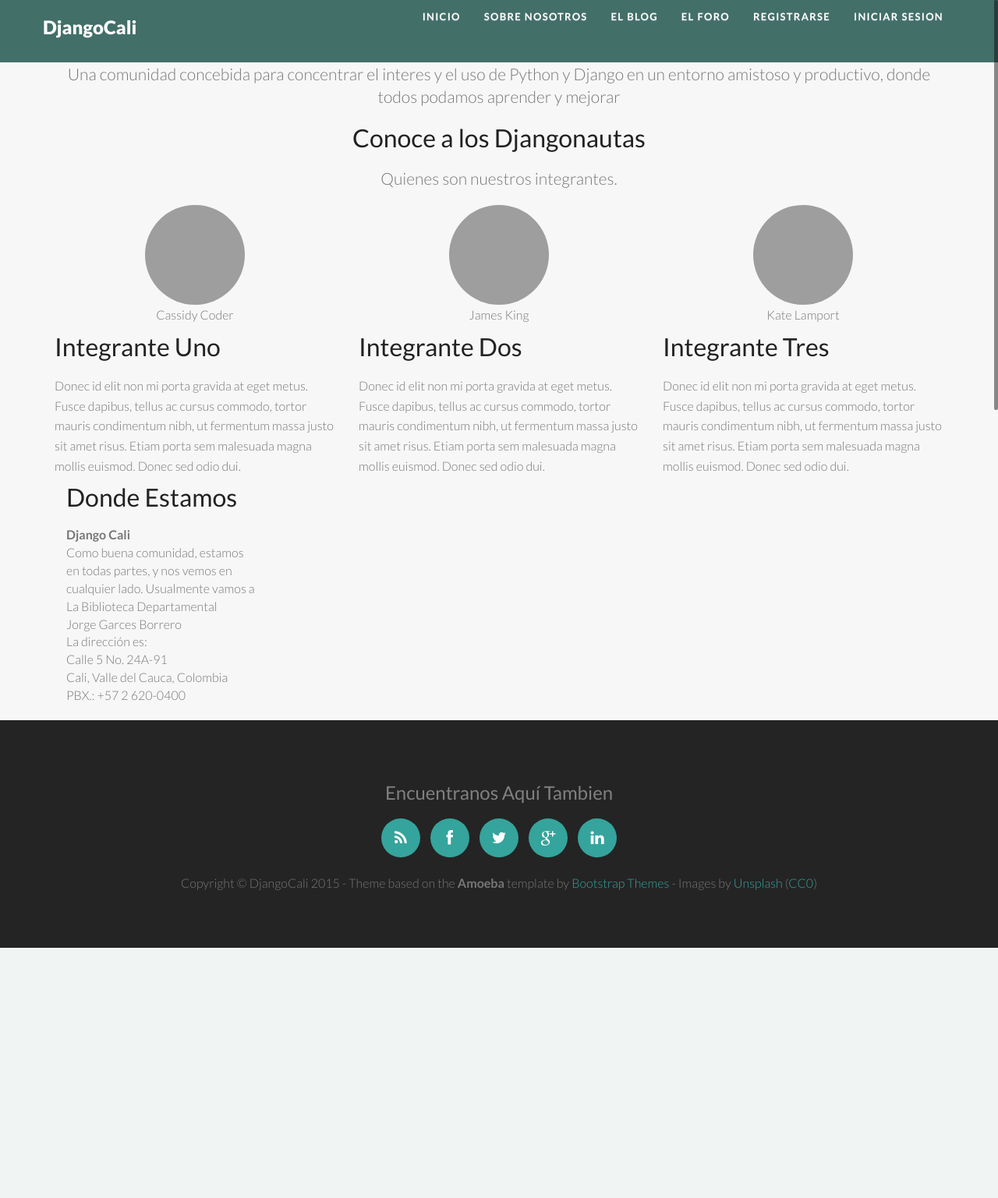
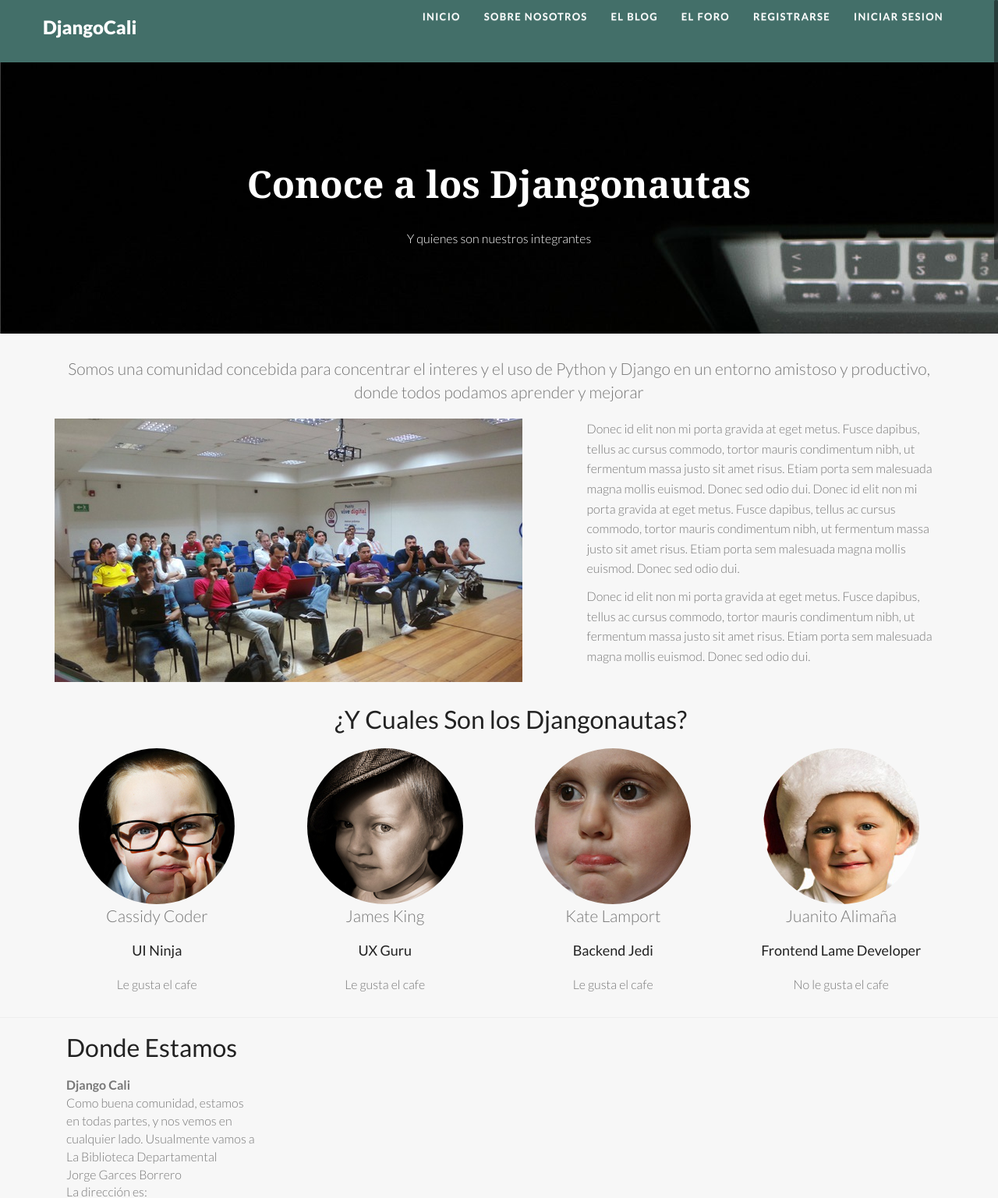
Before and after one commit to pythoncali/portal, a Django app: page /about/ in a window 1280 px wide. Shown: the top 1537 px of the page at 78% size. Before the commit the page ends 1216 px from the top, so only its background shows below. Run offline with Django 3.2, Linux system fonts and the light colour scheme; parts of the project's set-up code (start-up, migrations or seed data) failed here and were passed over; some libraries are stand-ins or nearby versions; grey boxes are pictures that could not be loaded.

Commit message:
Small tweaks to acommodate the party photos

```diff
--- a/djangocali-portal/templates/pages/about.html
+++ b/djangocali-portal/templates/pages/about.html
@@ -2,50 +2,72 @@
 {% load staticfiles %}
 
 {% block content %}
-    <div id="sec1" class="text-page">
+
+    <section id="parallax1" class="section pad-top40 pad-bot40" data-stellar-background-ratio="0.5">
         <div class="container">
+        <div class="align-center pad-top40 pad-bot40">
+            <blockquote class="bigquote color-white">Conoce a los Djangonautas</blockquote>
+            <p class="color-white">Y quienes son nuestros integrantes</p>
+        </div>
+        </div>
+    </section>
+
+    <div>
+        <div style="padding-top:30px;" class="container">
             <div class="row">
                 <div class="col-md-12 text-center">
                     <p class="lead">
-                        Una comunidad concebida para concentrar el interes y el uso de Python y Django
+                        Somos una comunidad concebida para concentrar el interes y el uso de Python y Django
                         en un entorno amistoso y productivo, donde todos podamos aprender y mejorar
                     </p>
                 </div>
             </div>
+            <div class="row">
+        	    <div class="span12">
+                    <div class="col-lg-5 pull-left">
+                        <img class="pull-left" alt="" src="{% static 'img/django_group.jpeg' %}" />
+                    </div>
+                    <div class="col-lg-5 pull-right">
+                        <p>Donec id elit non mi porta gravida at eget metus. Fusce dapibus, tellus ac cursus commodo, tortor mauris condimentum nibh, ut fermentum massa justo sit amet risus. Etiam porta sem malesuada magna mollis euismod. Donec sed odio dui. Donec id elit non mi porta gravida at eget metus. Fusce dapibus, tellus ac cursus commodo, tortor mauris condimentum nibh, ut fermentum massa justo sit amet risus. Etiam porta sem malesuada magna mollis euismod. Donec sed odio dui.
+            			</p>
+                        <p>Donec id elit non mi porta gravida at eget metus. Fusce dapibus, tellus ac cursus commodo, tortor mauris condimentum nibh, ut fermentum massa justo sit amet risus. Etiam porta sem malesuada magna mollis euismod. Donec sed odio dui.
+            			</p>
                     </div>
                 </div>
+        	</div>
+            <div style="padding-top:30px;" class="container text-center">
+                <h2>¿Y Cuales Son los Djangonautas?</h2>
+            </div>
 
-    <div id="sec2" class="text-page">
-        <div class="container">
             <div class="row">
-                <div class="col-md-12 text-center">
-                    <h2>Conoce a los Djangonautas</h2>
-                    <p class="lead">Quienes son nuestros integrantes.</p>
+                <div class="col-lg-3">
+                    <div class="text-center"><img class="img-circle centered" src="{% static 'img/team/member1.jpg' %}" alt="profile pic"></div>
+                    <p class="lead text-center">Cassidy Coder</p>
+                    <h4 class="text-center">UI Ninja</h4>
+                    <p class="text-center">Le gusta el cafe</p>
                 </div>
+                <div class="col-lg-3">
+                    <div class="text-center"><img class="img-circle centered" src="{% static 'img/team/member2.jpg' %}" alt="profile pic"></div>
+                    <p class="lead text-center">James King</p>
+                    <h4 class="text-center">UX Guru</h4>
+                    <p class="text-center">Le gusta el cafe</p>
                 </div>
-            <div class="row">
-                <div class="col-lg-4">
-                    <div class="text-center"><img class="img-circle centered" src="http://lorempixel.com/128/128/people/3/" alt="profile pic"></div>
-                    <p class="heavy text-center">Cassidy Coder</p>
-                    <h2>Integrante Uno</h2>
-                    <p>Donec id elit non mi porta gravida at eget metus. Fusce dapibus, tellus ac cursus commodo, tortor mauris condimentum nibh, ut fermentum massa justo sit amet risus. Etiam porta sem malesuada magna mollis euismod. Donec sed odio dui. </p>
+                <div class="col-lg-3">
+                    <div class="text-center"><img class="img-circle centered" src="{% static 'img/team/member3.jpg' %}" alt="profile pic"></div>
+                    <p class="lead text-center">Kate Lamport</p>
+                    <h4 class="text-center">Backend Jedi</h4>
+                    <p class="text-center">Le gusta el cafe</p>
                 </div>
-                <div class="col-lg-4">
-                    <div class="text-center"><img class="img-circle centered" src="http://lorempixel.com/128/128/people/2/" alt="profile pic"></div>
-                    <p class="heavy text-center">James King</p>
-                    <h2>Integrante Dos</h2>
-                    <p>Donec id elit non mi porta gravida at eget metus. Fusce dapibus, tellus ac cursus commodo, tortor mauris condimentum nibh, ut fermentum massa justo sit amet risus. Etiam porta sem malesuada magna mollis euismod. Donec sed odio dui. </p>
-                </div>
-                <div class="col-lg-4">
-                    <div class="text-center"><img class="img-circle centered" src="http://lorempixel.com/128/128/people/1/" alt="profile pic"></div>
-                    <p class="heavy text-center">Kate Lamport</p>
-                    <h2>Integrante Tres</h2>
-                    <p>Donec id elit non mi porta gravida at eget metus. Fusce dapibus, tellus ac cursus commodo, tortor mauris condimentum nibh, ut fermentum massa justo sit amet risus. Etiam porta sem malesuada magna mollis euismod. Donec sed odio dui. </p>
+                <div class="col-lg-3">
+                    <div class="text-center"><img class="img-circle centered" src="{% static 'img/team/member4.jpg' %}" alt="profile pic"></div>
+                    <p class="lead text-center">Juanito Alimaña</p>
+                    <h4 class="text-center">Frontend Lame Developer</h4>
+                    <p class="text-center">No le gusta el cafe</p>
                 </div>
             </div>
         </div>
     </div>
-
+    <hr>
     <div id="sec3">
         <div class="container">
             <div class="row">
@@ -65,17 +87,8 @@
                             <abbr>PBX.:</abbr> +57 2 620-0400
                         </address>
                     </div>
-
-                </div>
-            </div>
-        </div>
-    </div>
-    <!--
-    I found this script within another template, but I haven't been able to
-    make it work, I'll keep the effort because it looks cool, not because I
-    found it remotly functional
-
-    <div class="container">
+                    <!-- This script still not working
+                    <div style="width:500px;height:380px;" class="col-md-8">
                         <script src="http://maps.google.com/maps/api/js?sensor=false"></script>
                         <script>
                             function init_map() {
@@ -85,13 +98,25 @@
                                     center: myLocation,
                                     zoom: 15
                                 };
-                var marker = new google.maps.Marker({position: myLocation, title:"We are here"});
-                var map = new google.maps.Map(document.getElementById("map-container"), mapOptions);
+                                var marker = new google.maps.Marker({
+                                    position: myLocation,
+                                    title:"Aqui nos vemos (a veces)!"});
+
+                                var map = new google.maps.Map(
+                                    document.getElementById("map-container"),
+                                                            mapOptions);
                                 marker.setMap(map);
                             }
                             google.maps.event.addDomListener(window, 'load', init_map);
                         </script>
+                    </div> -->
                 </div>
-    -->
+            </div>
+        </div>
+    </div>
+
+
+
+
 
 {% endblock content %}
```
Also changed, not shown: djangocali-portal/static/img/django_group.jpeg (added). Lines whose indentation alone changed are shown as unchanged.
